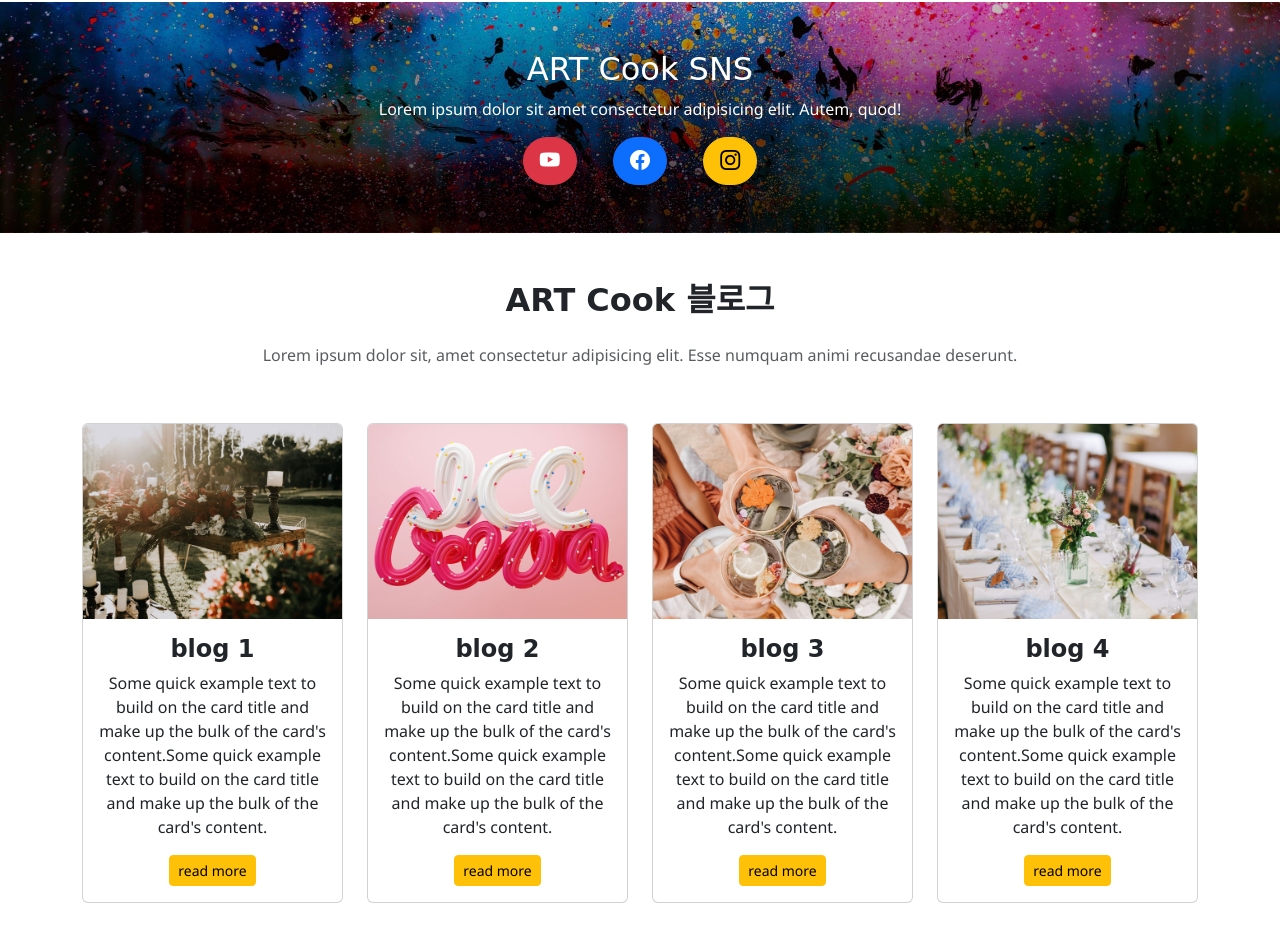
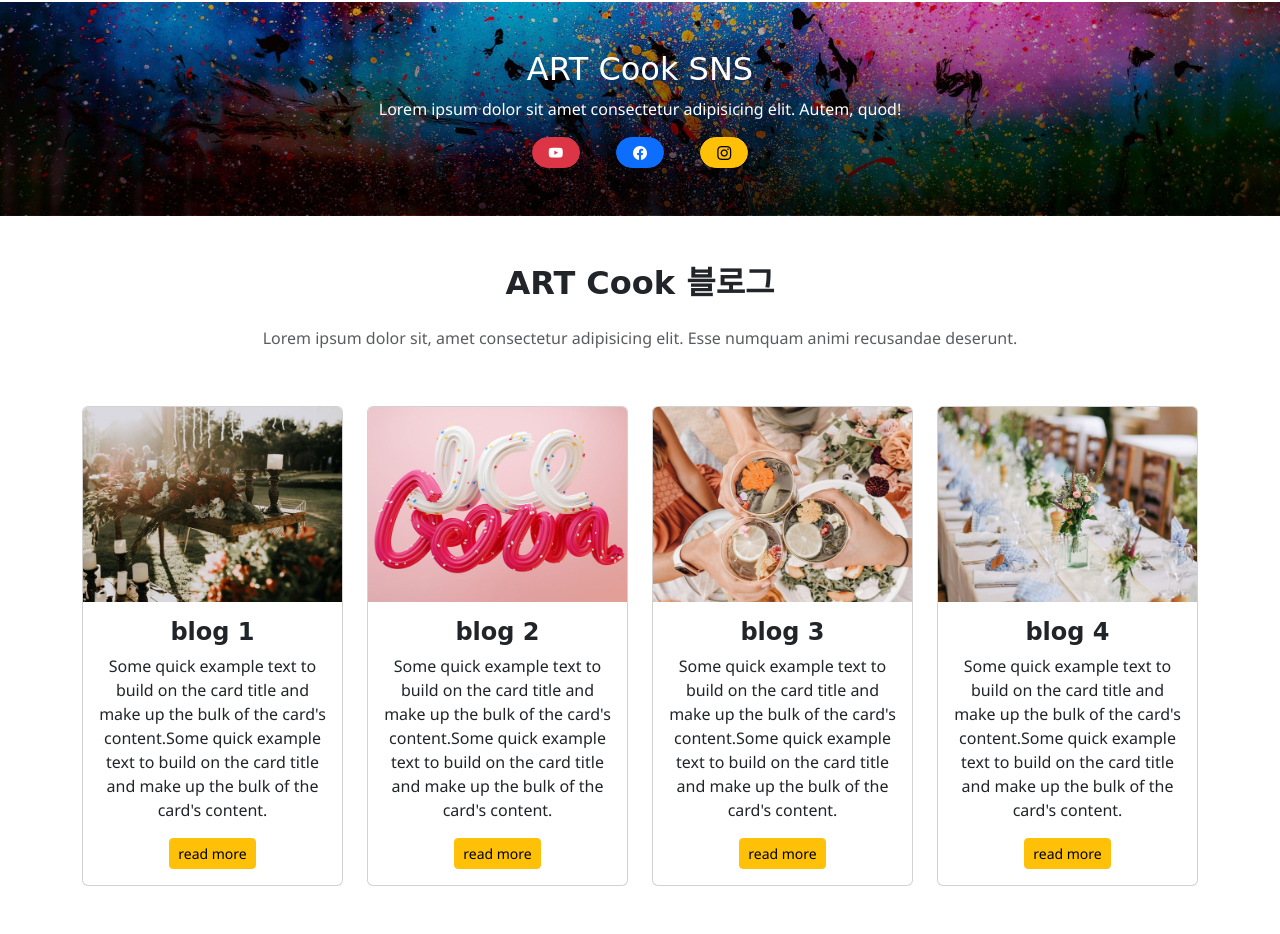
Before and after one commit to lwonbi/cook, a plain HTML site: page index.html in a window 1280 px wide. Shown: the part 3424-4358 px from the top of the page. Drawn offline with nearby package versions, Linux system fonts and the light colour scheme; a web font is replaced by a local one.

Commit message:
sns_btn_size update
sns_btn_size update

```diff
--- a/index.html
+++ b/index.html
@@ -193,9 +193,9 @@
             <h2>ART Cook SNS</h2>
             <p>Lorem ipsum dolor sit amet consectetur adipisicing elit. Autem, quod!</p>
             <div>
-                <a class="btn btn-danger rounded-pill btn-lg mx-3 px-3" href="http://www.youtube.com/@it4230" target="_blank"><i class="bi bi-youtube"></i></a>
-                <a class="btn btn-primary rounded-pill btn-lg mx-3 px-3" href="#" target="_blank"><i class="bi bi-facebook"></i></a>
-                <a class="btn btn-warning rounded-pill btn-lg mx-3 px-3" href="#" target="_blank"><i class="bi bi-instagram"></i></a>
+                <a class="btn btn-danger btn-sm rounded-pill btn-lg mx-3 px-3" href="http://www.youtube.com/@it4230" target="_blank"><i class="bi bi-youtube"></i></a>
+                <a class="btn btn-primary btn-sm rounded-pill btn-lg mx-3 px-3" href="#" target="_blank"><i class="bi bi-facebook"></i></a>
+                <a class="btn btn-warning btn-sm rounded-pill btn-lg mx-3 px-3" href="#" target="_blank"><i class="bi bi-instagram"></i></a>
             </div>
         </div>
     </section>
```
